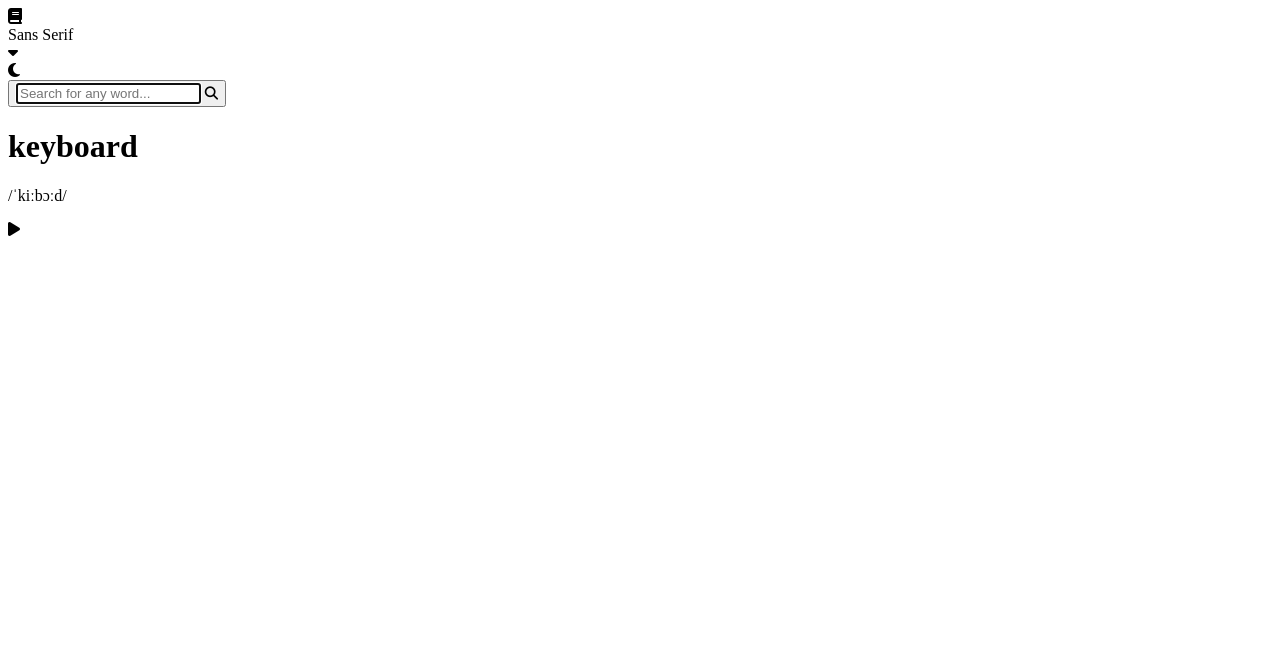
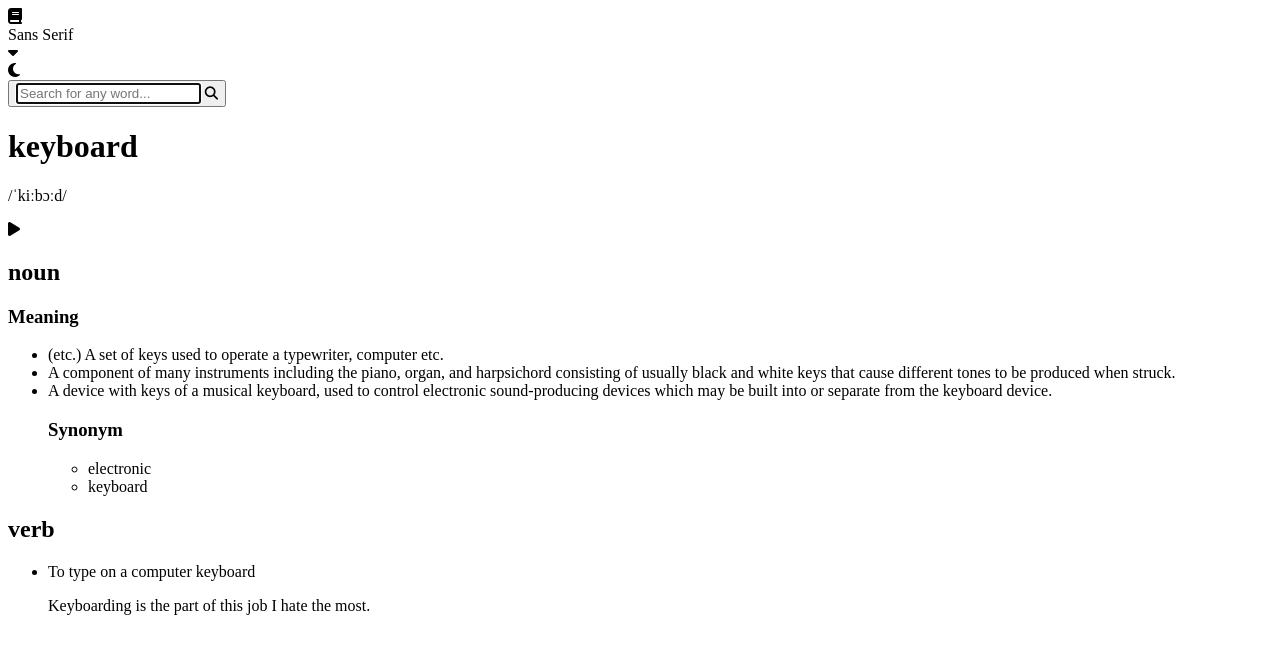
Before and after one commit to isnirvana/Dictionary-web-app, a website built with Parcel: page src/index.html in a window 1280 px wide. Built offline with nearby package versions, Linux system fonts and the light colour scheme.

Commit message:
feat(mian): add initial HTML structure for the definition section

```diff
--- a/src/index.html
+++ b/src/index.html
@@ -53,6 +53,41 @@
           <i class="fa-solid fa-play"></i>
         </div>
       </div>
+      <div class="definitions">
+        <h2 class="definition__part-of-speech">noun</h2>
+        <h3 class="definition__meaning-label">Meaning</h3>
+        <ul class="definition__meaning-list">
+          <li>
+            (etc.) A set of keys used to operate a typewriter, computer etc.
+          </li>
+          <li>
+            A component of many instruments including the piano, organ, and
+            harpsichord consisting of usually black and white keys that cause
+            different tones to be produced when struck.
+          </li>
+          <li>
+            A device with keys of a musical keyboard, used to control electronic
+            sound-producing devices which may be built into or separate from the
+            keyboard device.
+          </li>
+          <div>
+            <h3 class="definition__synonym-label">Synonym</h3>
+            <ul class="definition__synonym-list">
+              <li>electronic</li>
+              <li>keyboard</li>
+            </ul>
+          </div>
+        </ul>
+        <h2 class="definition__part-of-speech">verb</h2>
+        <ul class="definition__meaning-list">
+          <li>
+            <p class="definition__text">To type on a computer keyboard</p>
+            <p class="definition__example">
+              Keyboarding is the part of this job I hate the most.
+            </p>
+          </li>
+        </ul>
+      </div>
     </main>
   </body>
 </html>
```
